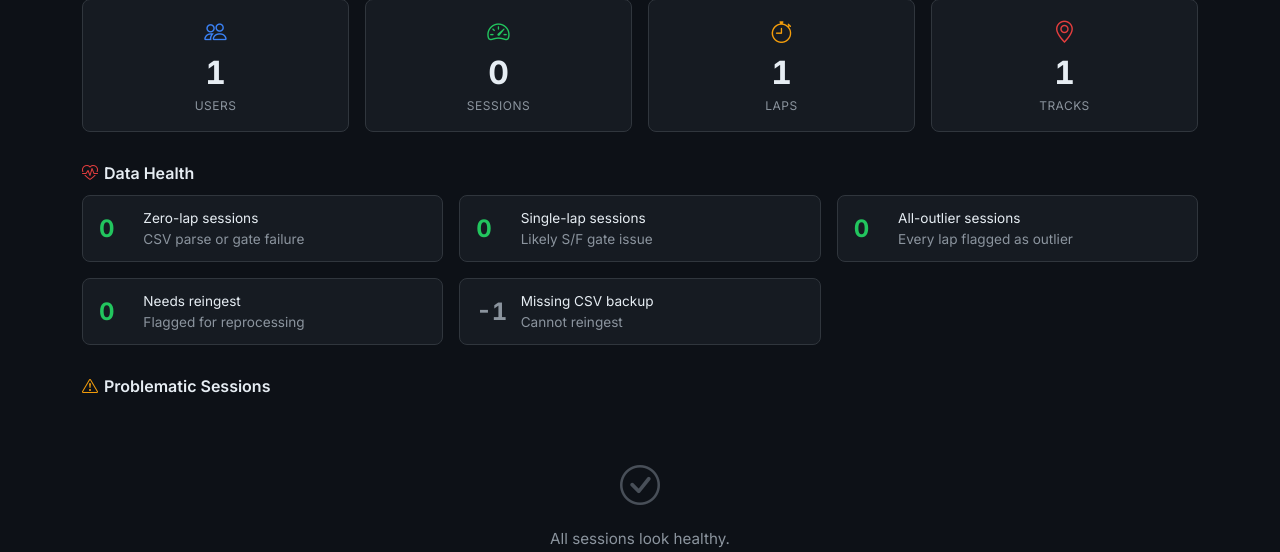
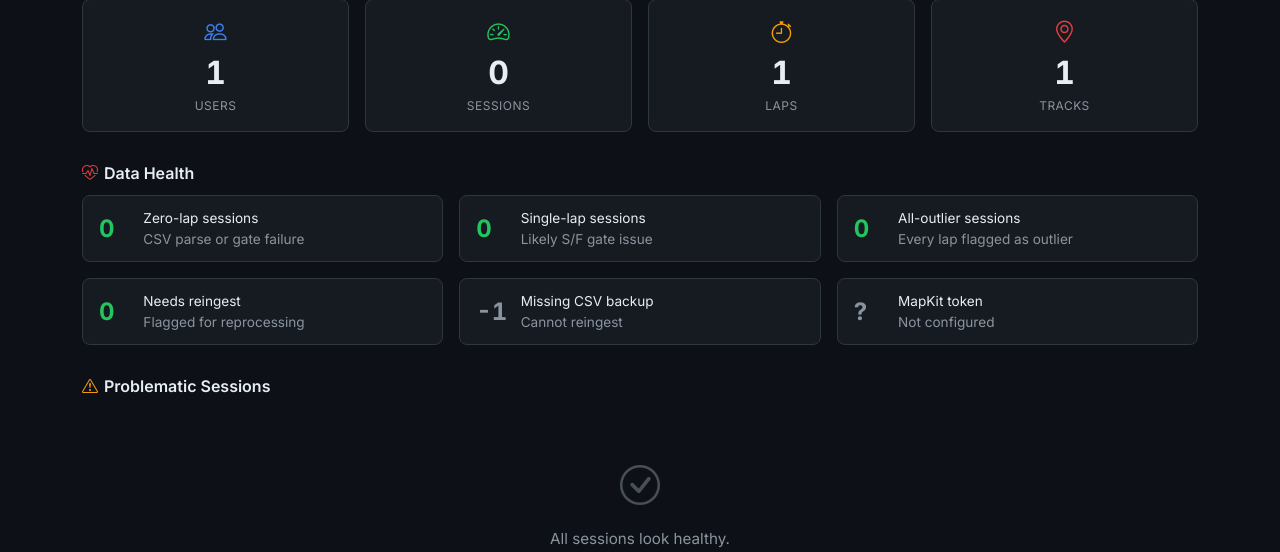
Before and after one commit to apahim/boxbox, a Flask app: page /admin/ in a window 1280 px wide. Shown: the part 150-702 px from the top of the page. Run offline with Flask 3, Linux system fonts and the light colour scheme; a user stored in the database is signed in; tables that the repository leaves empty hold one stand-in row (values such as "Sample post"); parts of the project's set-up code (start-up, migrations or seed data) failed here and were passed over; some libraries are stand-ins or nearby versions.

Commit message:
Add MapKit token expiry monitoring to admin dashboard and startup logs

```diff
--- a/app/__init__.py
+++ b/app/__init__.py
@@ -1,4 +1,6 @@
+import base64
 import hashlib
+import json
 import logging
 import time
 
@@ -32,6 +34,24 @@ def _configure_logging(app):
         app.logger.setLevel(logging.INFO)
 
 
+def _mapkit_token_exp(token):
+    """Return the exp claim (unix seconds) of a JWT, or None if unparseable.
+
+    Does not verify the signature — used only to check token expiry.
+    """
+    parts = token.split('.')
+    if len(parts) != 3:
+        return None
+    payload = parts[1]
+    payload += '=' * (-len(payload) % 4)
+    try:
+        claims = json.loads(base64.urlsafe_b64decode(payload))
+    except (ValueError, TypeError):
+        return None
+    exp = claims.get('exp')
+    return float(exp) if isinstance(exp, (int, float)) else None
+
+
 def _validate_env(app):
     """Ensure critical env vars are set for production."""
     if app.config.get('TESTING') or app.debug:
@@ -39,6 +59,18 @@ def _validate_env(app):
 
     if not app.config.get('MAPKIT_TOKEN'):
         raise RuntimeError('MAPKIT_TOKEN environment variable is required')
+
+    exp = _mapkit_token_exp(app.config['MAPKIT_TOKEN'])
+    if exp is not None:
+        days_left = (exp - time.time()) / 86400
+        if days_left <= 0:
+            app.logger.error(
+                'MAPKIT_TOKEN has expired — track maps will not load. '
+                'Regenerate with scripts/generate_mapkit_token.py, '
+                'update .env.production on the droplet, and restart web'
+            )
+        elif days_left < 30:
+            app.logger.warning('MAPKIT_TOKEN expires in %d days', int(days_left))
 
     if app.config.get('SECRET_KEY') == 'dev-secret-change-me':
         raise RuntimeError('SECRET_KEY must be changed for production')
--- a/app/admin/routes.py
+++ b/app/admin/routes.py
@@ -1,8 +1,10 @@
-from flask import render_template, abort
+import time
+
+from flask import render_template, abort, current_app
 from flask_login import login_required, current_user
 from sqlalchemy import func
 
-from app import db
+from app import db, _mapkit_token_exp
 from app.admin import bp
 from app.models import User, Session, Lap, Track, SessionUpload
 
@@ -10,6 +12,26 @@ from app.models import User, Session, Lap, Track, SessionUpload
 def _require_admin():
     if not current_user.is_admin:
         abort(403)
+
+
+def _mapkit_token_status():
+    """Return (days_left, status) for the configured MapKit JS token.
+
+    status: 'ok', 'expiring' (< 30 days left), 'expired',
+            'unknown' (not a JWT), or 'unconfigured'.
+    """
+    token = current_app.config.get('MAPKIT_TOKEN')
+    if not token:
+        return None, 'unconfigured'
+    exp = _mapkit_token_exp(token)
+    if exp is None:
+        return None, 'unknown'
+    days_left = int((exp - time.time()) // 86400)
+    if days_left < 0:
+        return days_left, 'expired'
+    if days_left < 30:
+        return days_left, 'expiring'
+    return days_left, 'ok'
 
 
 @bp.route('/')
@@ -88,6 +110,8 @@ def dashboard():
         .all()
     )
 
+    mapkit_days_left, mapkit_status = _mapkit_token_status()
+
     return render_template(
         'admin/dashboard.html',
         total_users=total_users,
@@ -103,4 +127,6 @@ def dashboard():
         problem_sessions=problem_sessions,
         track_health=track_health,
         recent_users=recent_users,
+        mapkit_days_left=mapkit_days_left,
+        mapkit_status=mapkit_status,
     )
--- a/app/templates/admin/dashboard.html
+++ b/app/templates/admin/dashboard.html
@@ -115,6 +115,30 @@
                 <div>
                     <div style="font-size:0.85rem;">Missing CSV backup</div>
                     <div class="health-label">Cannot reingest</div>
+                </div>
+            </div>
+        </div>
+    </div>
+    <div class="col-sm-6 col-lg-4">
+        <div class="card h-100">
+            <div class="health-card">
+                {% if mapkit_status == 'expired' %}
+                <div class="health-num" style="color:var(--bb-red)">0</div>
+                {% elif mapkit_status in ('unknown', 'unconfigured') %}
+                <div class="health-num" style="color:var(--bb-text-muted)">?</div>
+                {% else %}
+                <div class="health-num" style="color:{% if mapkit_status == 'expiring' %}var(--bb-amber){% else %}var(--bb-green){% endif %}">{{ mapkit_days_left }}</div>
+                {% endif %}
+                <div>
+                    <div style="font-size:0.85rem;">MapKit token</div>
+                    <div class="health-label">
+                        {% if mapkit_status == 'ok' %}Days until expiry
+                        {% elif mapkit_status == 'expiring' %}Expires in {{ mapkit_days_left }} days — rotate soon
+                        {% elif mapkit_status == 'expired' %}Expired — track maps broken
+                        {% elif mapkit_status == 'unconfigured' %}Not configured
+                        {% else %}Expiry unknown
+                        {% endif %}
+                    </div>
                 </div>
             </div>
         </div>
```
Also changed, not shown: AGENTS.md (+1 -0 lines), tests/app/test_mapkit_token.py (added, +131 -0 lines).
